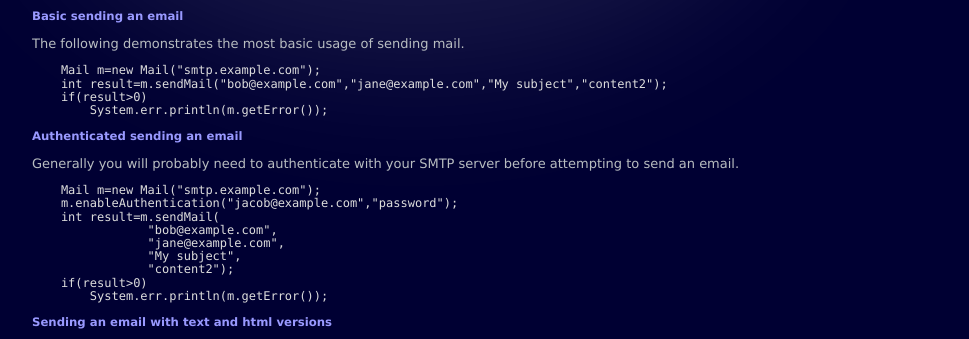
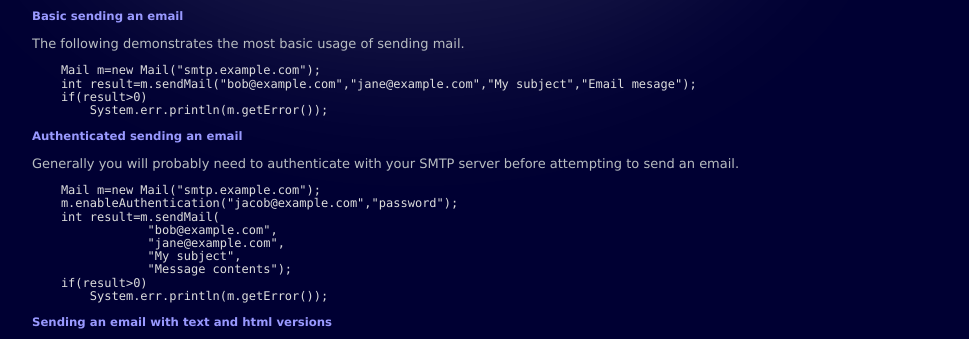
Before and after one commit to raymondtangsc/UptecsEmail, a plain HTML site: page index.html in a window 1280 px wide. Shown: the part 316-655 px from the top of the page, without its empty margins (226-1195 px from the left). Drawn offline with Linux system fonts and the light colour scheme.

Commit message:
make message content in examples nicer

```diff
--- a/index.html
+++ b/index.html
@@ -62,7 +62,7 @@ The following demonstrates the most basic usage of sending mail.
 
 <pre>
     Mail m=new Mail("smtp.example.com");
-    int result=m.sendMail("bob@example.com","jane@example.com","My subject","content2");
+    int result=m.sendMail("bob@example.com","jane@example.com","My subject","Email mesage");
     if(result>0)
         System.err.println(m.getError());
 </pre>
@@ -80,7 +80,7 @@ server before attempting to send an email.
 		"bob@example.com",
 		"jane@example.com",
 		"My subject",
-		"content2");
+		"Message contents");
     if(result>0)
         System.err.println(m.getError());
 </pre>
```
